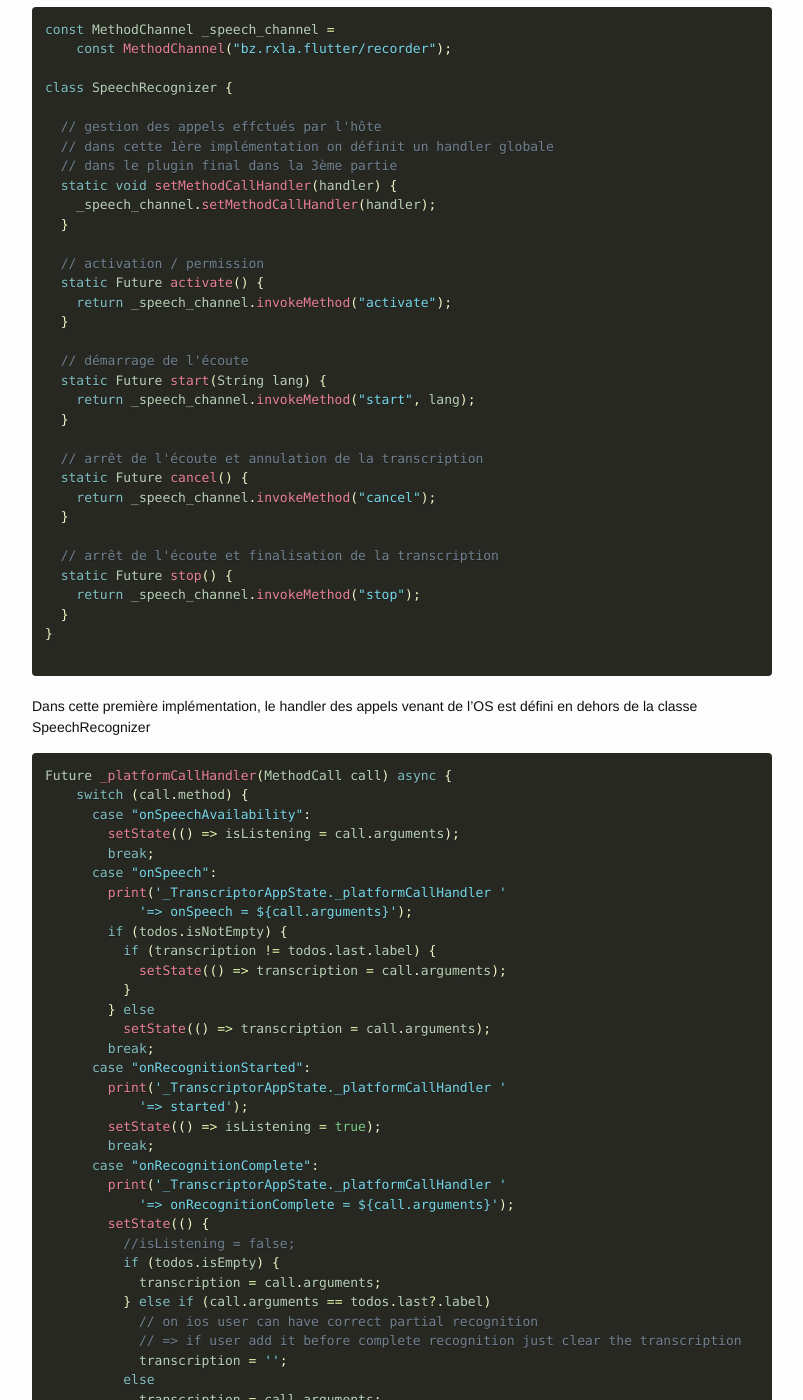
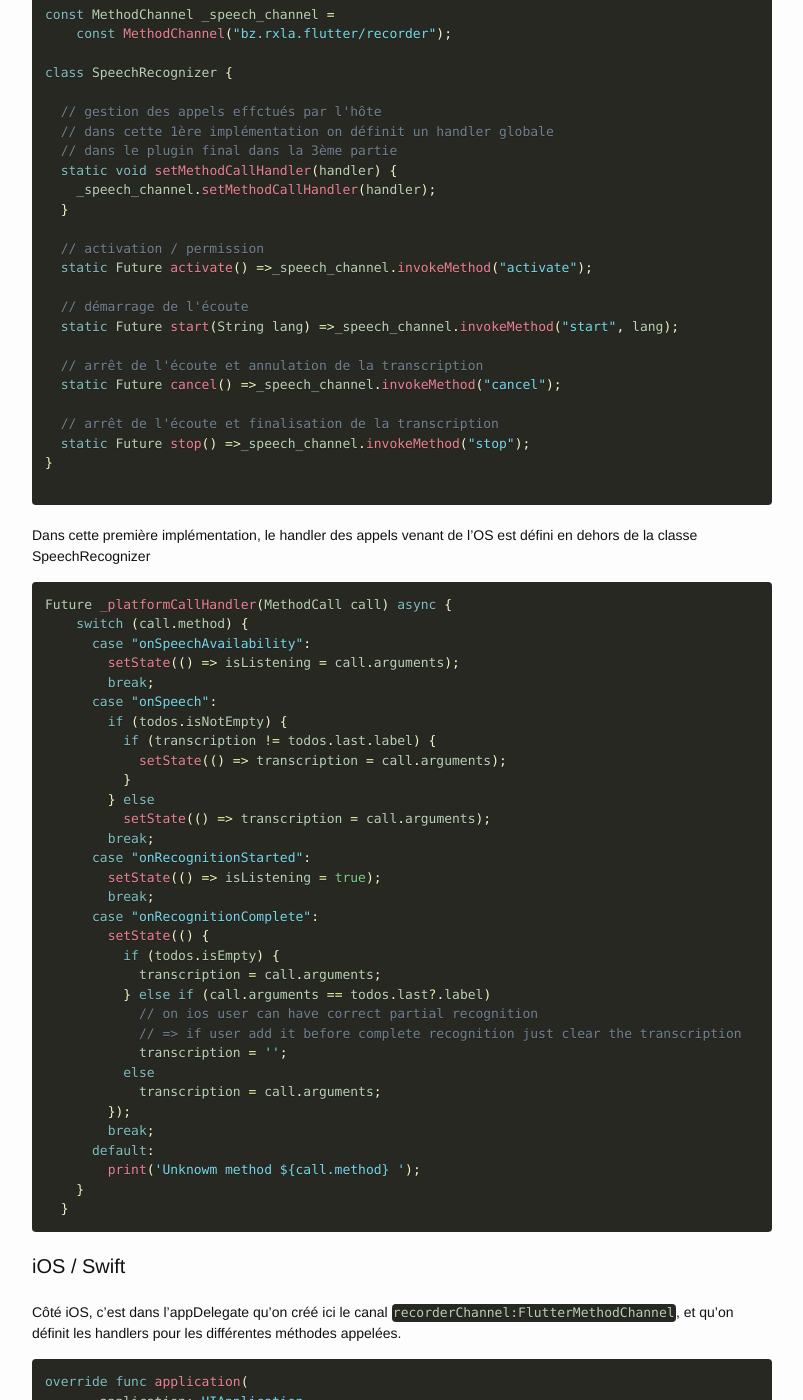
Before and after one commit to rxlabz/rxlabz.github.io, a Jekyll site: the page built from _posts/2017-06-13-sytody-flutter-natif-plugins2.md, in a window 1280 px wide and 1400 px high, scrolled down 2580 px. Shown: the whole window, without its empty margins (238-1041 px from the left). Built offline with Jekyll 4.4.1, drawn with Linux system fonts in a browser that asks for light colours; comment, search, counter and statistics services are not loaded.

Commit message:
minor updates

````diff
--- a/_posts/2017-06-13-sytody-flutter-natif-plugins2.md
+++ b/_posts/2017-06-13-sytody-flutter-natif-plugins2.md
@@ -76,24 +76,16 @@ class SpeechRecognizer {
   }
 
   // activation / permission
-  static Future activate() {
-    return _speech_channel.invokeMethod("activate");
-  }
+  static Future activate() =>_speech_channel.invokeMethod("activate");
 
   // démarrage de l'écoute
-  static Future start(String lang) {
-    return _speech_channel.invokeMethod("start", lang);
-  }
+  static Future start(String lang) =>_speech_channel.invokeMethod("start", lang);
 
   // arrêt de l'écoute et annulation de la transcription
-  static Future cancel() {
-    return _speech_channel.invokeMethod("cancel");
-  }
+  static Future cancel() =>_speech_channel.invokeMethod("cancel");
 
   // arrêt de l'écoute et finalisation de la transcription
-  static Future stop() {
-    return _speech_channel.invokeMethod("stop");
-  }
+  static Future stop() =>_speech_channel.invokeMethod("stop");
 }
 
 ```
@@ -107,8 +99,6 @@ Future _platformCallHandler(MethodCall call) async {
         setState(() => isListening = call.arguments);
         break;
       case "onSpeech":
-        print('_TranscriptorAppState._platformCallHandler '
-            '=> onSpeech = ${call.arguments}');
         if (todos.isNotEmpty) {
           if (transcription != todos.last.label) {
             setState(() => transcription = call.arguments);
@@ -117,15 +107,10 @@ Future _platformCallHandler(MethodCall call) async {
           setState(() => transcription = call.arguments);
         break;
       case "onRecognitionStarted":
-        print('_TranscriptorAppState._platformCallHandler '
-            '=> started');
         setState(() => isListening = true);
         break;
       case "onRecognitionComplete":
-        print('_TranscriptorAppState._platformCallHandler '
-            '=> onRecognitionComplete = ${call.arguments}');
         setState(() {
-          //isListening = false;
           if (todos.isEmpty) {
             transcription = call.arguments;
           } else if (call.arguments == todos.last?.label)
````
Also changed, not shown: img/sytody_diagr.png.
